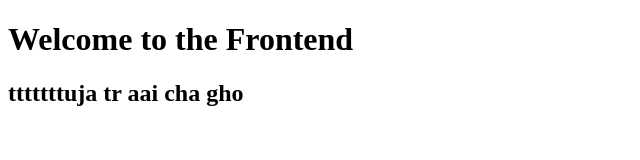
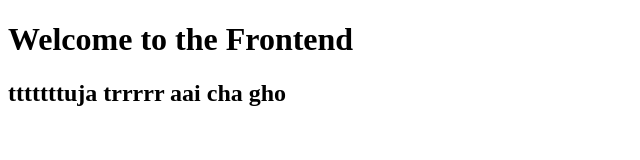
Before and after one commit to mayurgaikwad638/docker-project2, a plain HTML site: page frontend/index.html in a window 1280 px wide. Shown: the whole page, without its empty margins (0-640 px from the left). Drawn offline with Linux system fonts and the light colour scheme.

Commit message:
testing webhooks

```diff
--- a/frontend/index.html
+++ b/frontend/index.html
@@ -5,6 +5,6 @@
 </head>
 <body>
     <h1>Welcome to the Frontend</h1>
-    <h2>tttttttuja tr aai cha gho<h2>
+    <h2>tttttttuja trrrrr aai cha gho<h2>
 </body>
 </html>
```
Also changed, not shown: 1 other file.
